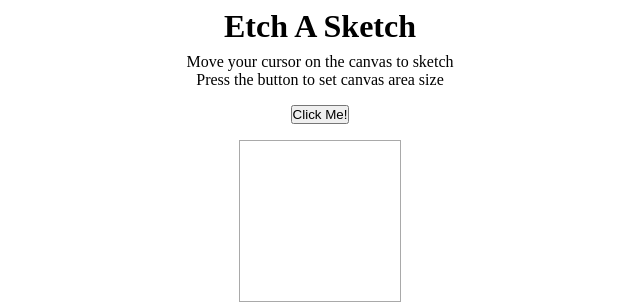
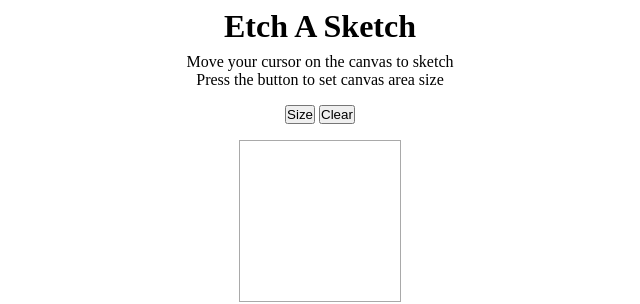
Before and after one commit to sz19999/etch-a-sketch, a plain HTML site: page index.html in a window 1280 px wide. Shown: the full height of the page, 320-960 px from the left. Drawn offline with Linux system fonts and the light colour scheme.

Commit message:
Add a clear button, and buttons wrapper

```diff
--- a/index.html
+++ b/index.html
@@ -11,7 +11,10 @@
     <h1 id="heading">Etch A Sketch</h1>
     <p id="sub-heading">Move your cursor on the canvas to sketch</p>
     <p id="note">Press the button to set canvas area size</p>
-    <button id="size-button">Click Me!</button>
+    <div id="buttons">
+        <button id="size-button">Size</button>
+        <button id="clear-button">Clear</button>
+    </div>
     <div id="canvas"></div>
 </body>
 </html>
```
